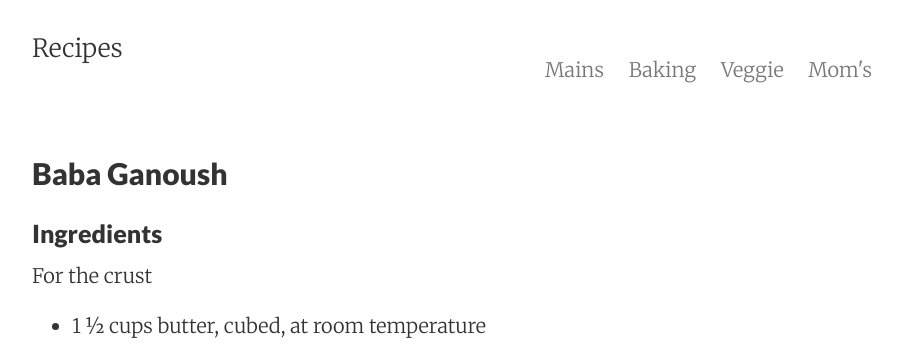
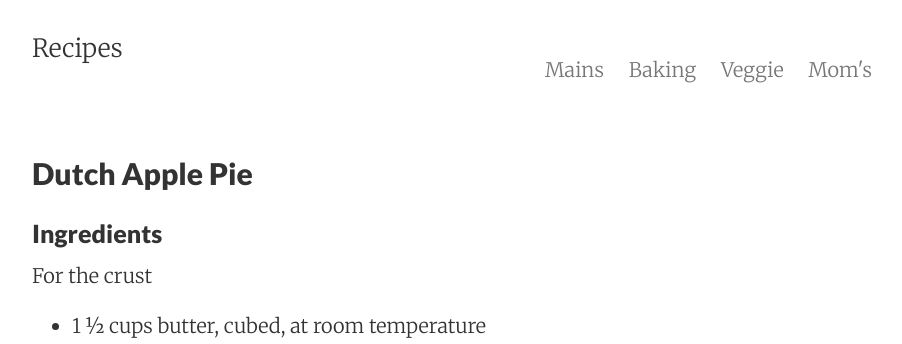
Before and after one commit to idcrosby/recipes, a Jekyll site: the page built from docs/_recipes/Dutch_Apple_Pie.md, in a window 1280 px wide and 900 px high. Shown: the top 344 px of the window, without its empty margins (188-1090 px from the left). Built offline with Jekyll 4.4.1, drawn with Linux system fonts in a browser that asks for light colours.

Commit message:
fix title

```diff
--- a/docs/_recipes/Dutch_Apple_Pie.md
+++ b/docs/_recipes/Dutch_Apple_Pie.md
@@ -1,9 +1,9 @@
 ---
 layout: recipe
-title:  "Baba Ganoush"
-categories: [ Mains, Veg ]
+title:  "Dutch Apple Pie"
+categories: [ Baking ]
 image: assets/images/1.jpg
-description: "Eggplants FTW"
+description: "Winkel Worthy"
 
 ---
 
```
